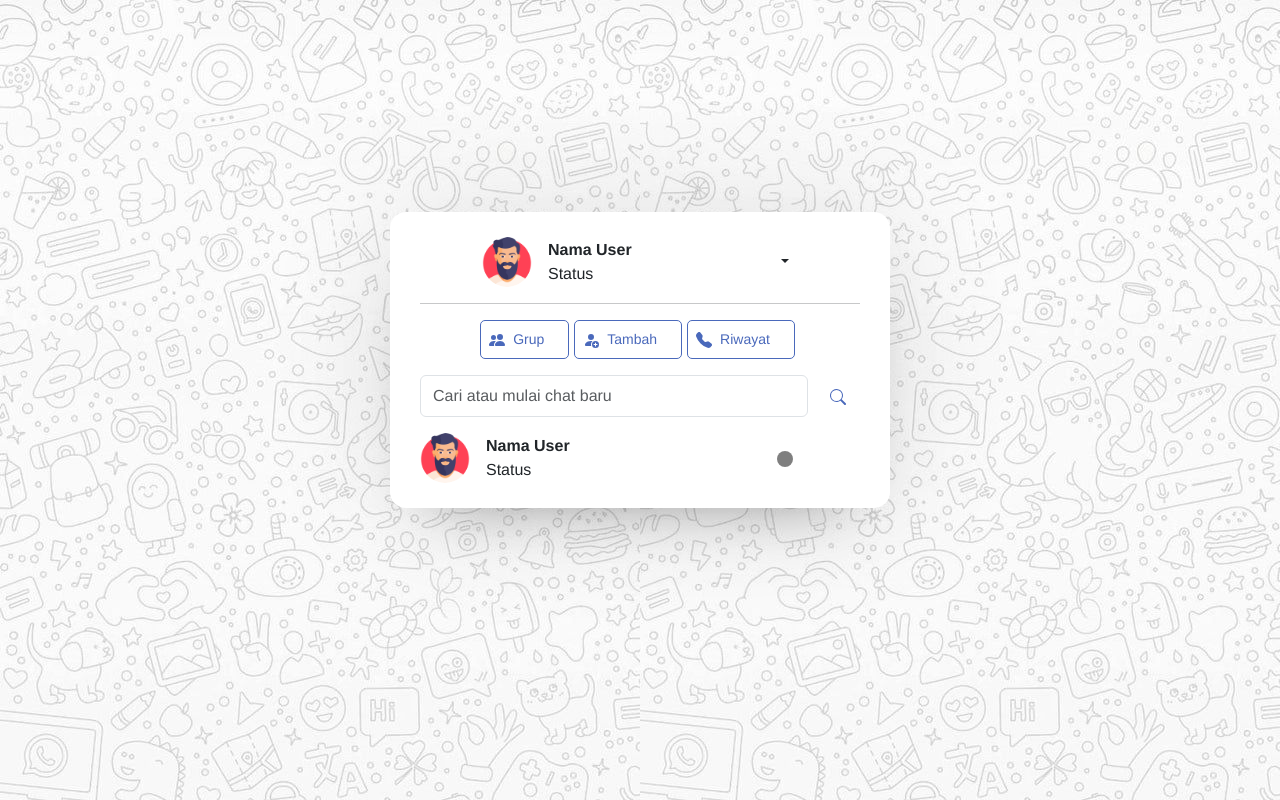
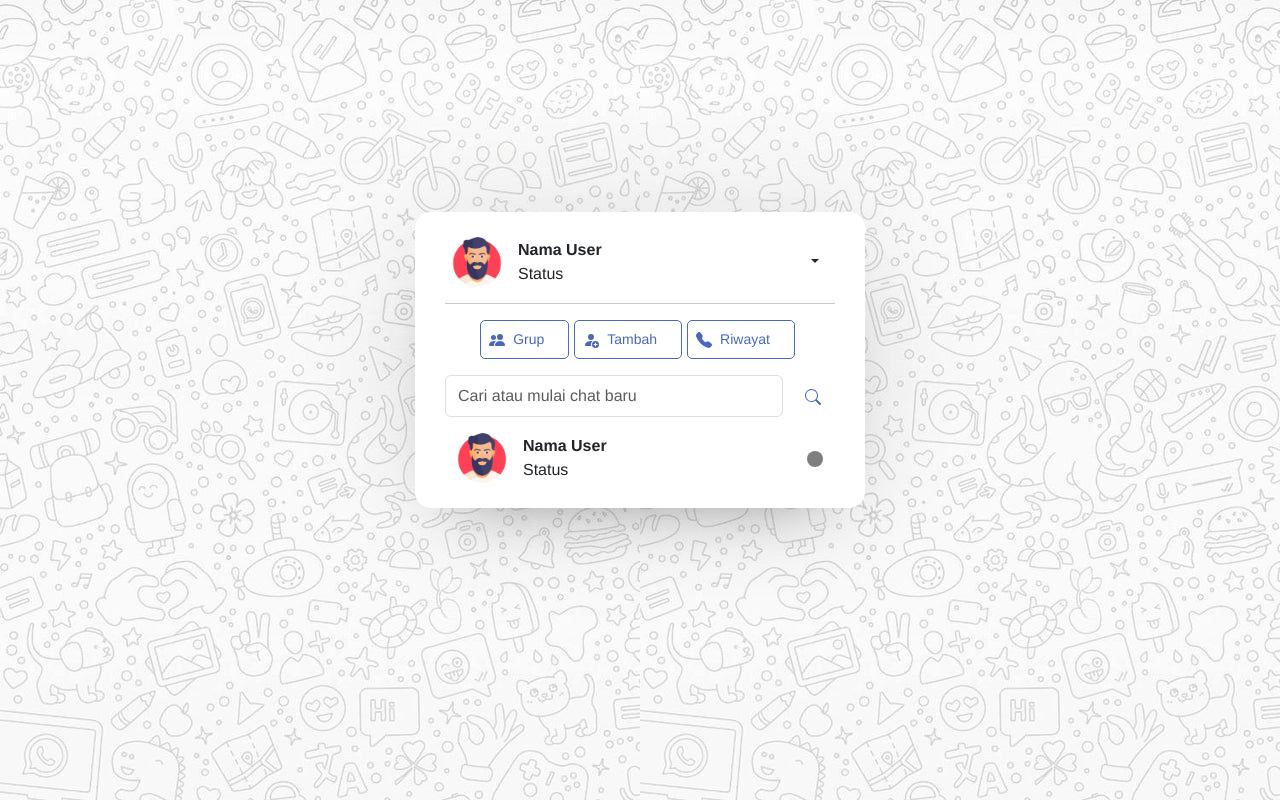
Before and after one commit to prasetyonoputra/cakap_react, a React (Create React App) app: page /home in a window 1280 px wide. Built offline with nearby package versions, Linux system fonts and the light colour scheme.

Commit message:
homepage

```diff
--- a/src/components/home/HomeUserList.jsx
+++ b/src/components/home/HomeUserList.jsx
@@ -2,9 +2,9 @@ import React from 'react'
 
 export default function HomeUserList() {
     return (
-        <div>
+        <div class='d-flex justify-content-center align-items-center'>
             <div class="row">
-                <div class="col-auto d-flex align-items-center">
+                <div class="col-auto d-flex align-items-center justify-content-center">
                     <div className='me-2'>
                         <img width="50" height="50" src="./assets/images/default-logo.png" alt="Profile Logo" class="rounded-circle" />
                     </div>
--- a/src/styles/Style.css
+++ b/src/styles/Style.css
@@ -1,7 +1,7 @@
 .container-custom {
   background: #fff;
   border-radius: 16px;
-  width: 500px;
+  width: 450px;
   box-shadow: 0 0 128px 0 rgba(0, 0, 0, 0.1),
     0 32px 64px -48px rgba(0, 0, 0, 0.5);
 }
@@ -29,7 +29,7 @@
 }
 
 .details {
-  width: 200px;
+  width: 260px;
 }
 
 .contact-grouplist {
@@ -108,7 +108,7 @@
 }
 
 .user-list{
-  width: 200px;
+  width: 260px;
 }
 
 .status {
```
